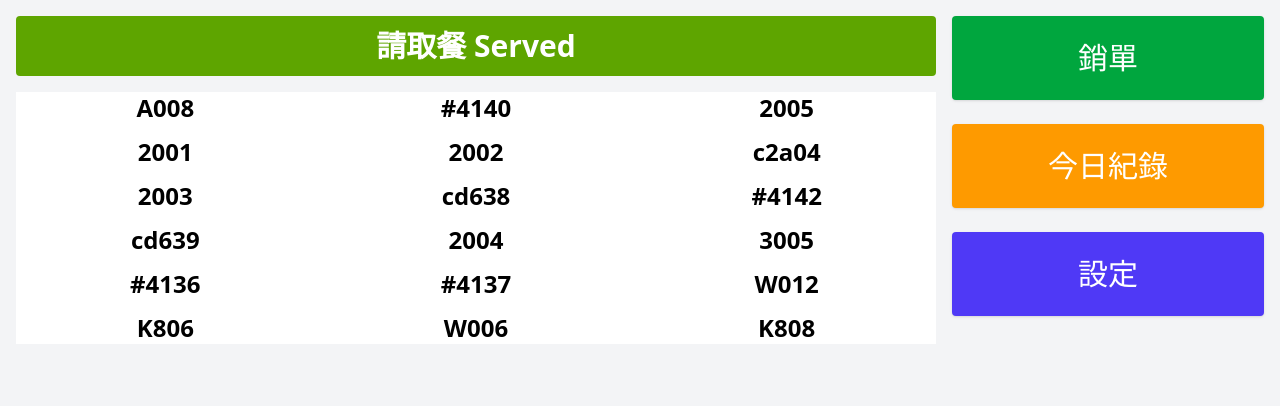
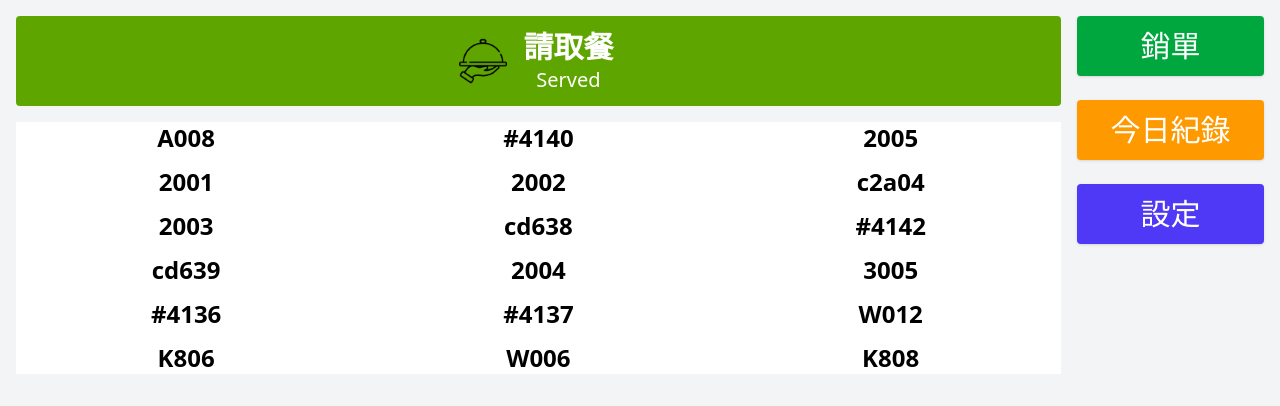
Before and after one commit to Roger0122/callNumber, a Vue app: page /admin in a window 1280 px wide. Shown: the top 406 px of the page. Built offline with nearby package versions, Linux system fonts and the light colour scheme.

Commit message:
新增 共用TitleBox組件

```diff
--- /dev/null
+++ b/src/components/TitleBox.vue
@@ -0,0 +1,27 @@
+<template>
+  <div :class="['text-white py-3 px-4 mb-4 rounded flex items-center  justify-center gap-3', bgColor]">
+    <!-- 圖示 -->
+    <img v-if="icon" :src="icon" alt="icon" class="w-12 h-12" />
+
+    <!-- 中文標題 + 英文副標 -->
+    <div class="flex flex-col leading-tight mx-1">
+      <p class="text-3xl font-bold leading-tight">{{ title }}</p>
+      <p class="text-xl font-light text-center">{{ subtitle }}</p>
+    </div>
+  </div>
+</template>
+
+<script setup>
+defineProps({
+  icon: {
+    type: String,
+    default: null
+  },
+  title: String,
+  subtitle: String,
+  bgColor: {
+    type: String,
+    default: 'bg-gray-600'
+  }
+})
+</script>
--- a/src/views/AdminView.vue
+++ b/src/views/AdminView.vue
@@ -1,8 +1,14 @@
 <template>
   <div class="flex h-screen w-screen bg-gray-100 p-4">
     <!-- 左側：叫號清單區 -->
-    <div class="w-[75%] pr-4 flex flex-col">
-      <div class="bg-lime-600  text-white text-3xl font-bold text-center py-3 mb-4 rounded">請取餐 Served</div>
+    <div class="w-[85%] pr-4 flex flex-col">
+        <TitleBox
+          icon="/Served.png"
+          title="請取餐"
+          subtitle="Served"
+          bgColor="bg-lime-600"
+        />
+
       <div class="grid grid-cols-3 gap-3 text-2xl font-bold bg-white ">
         <div v-for="(num, index) in servedList" :key="index" class="text-center  justify-center">
           {{ num }}
@@ -11,16 +17,29 @@
     </div>
 
     <!-- 右側：操作按鈕 -->
-    <div class="w-[25%] flex flex-col justify-start gap-6">
-      <button class="bg-green-600 text-white text-3xl py-6 rounded shadow">銷單</button>
-      <button class="bg-amber-500 text-white text-3xl py-6 rounded shadow">今日紀錄</button>
-      <button class="bg-indigo-600 text-white text-3xl py-6 rounded shadow">設定</button>
+    <div class="w-[15%] flex flex-col justify-start gap-6">
+      <button
+      :class="[
+      'text-white text-3xl py-3 rounded shadow font-medium',
+      isActive ? 'bg-red-600' : 'bg-green-600'
+    ]"
+      @click="isActive = !isActive"
+      >銷單</button>
+      <button class="bg-amber-500 text-white text-3xl py-3 rounded shadow font-medium">今日紀錄</button>
+      <button class="bg-indigo-600 text-white text-3xl py-3 rounded shadow font-medium">設定</button>
     </div>
   </div>
 </template>
 
 <script setup>
 import { ref } from 'vue'
+import TitleBox from '../components/TitleBox.vue'
+
+const isActive = ref(false)
+
+
+
+
 
 // 模擬號碼
 const servedList = ref([
@@ -33,4 +52,6 @@ const servedList = ref([
 ])
 
 
+
+
 </script>
--- a/src/views/CustomerView.vue
+++ b/src/views/CustomerView.vue
@@ -2,8 +2,13 @@
   <div class="flex h-screen w-screen bg-gray-100 p-4">
 
         <!-- 左側：準備中 -->
-        <div class="w-[40%] pr-4 flex flex-col">
-      <div class="bg-red-600  text-white text-3xl font-bold text-center py-3 mb-4 rounded">準備中 Preparing <span>等待人數 16</span></div>
+    <div class="w-[40%] pr-4 flex flex-col">
+        <TitleBox
+          icon="/Preparing.png"
+          title="準備中"
+          subtitle="Preparing"
+          bgColor="bg-red-600"
+        />
       <div class="grid grid-cols-3 gap-3 text-2xl font-bold bg-white ">
         <div v-for="(num, index) in servedList" :key="index" class="text-center  justify-center text-red-600">
           {{ num }}
@@ -14,7 +19,13 @@
 
     <!-- 右側：叫號清單區 -->
     <div class="w-[40%] pr-4 flex flex-col">
-      <div class="bg-lime-600  text-white text-3xl font-bold text-center py-3 mb-4 rounded">請取餐 Served</div>
+        <TitleBox
+          icon="/Served.png"
+          title="請取餐"
+          subtitle="Served"
+          bgColor="bg-lime-600"
+        />
+
       <div class="grid grid-cols-3 gap-3 text-2xl font-bold bg-white ">
         <div v-for="(num, index) in servedList" :key="index" class="text-center  justify-center ">
           {{ num }}
@@ -23,7 +34,12 @@
     </div>
   <!-- 外送取餐 -->
         <div class="w-[20%] pr-4 flex flex-col">
-      <div class="bg-amber-600  text-white text-3xl font-bold text-center py-3 mb-4 rounded">外送取餐 Delivery</div>
+        <TitleBox
+          title="外送取餐"
+          subtitle="Delivery"
+          bgColor="bg-amber-600"
+        />
+
       <div class="grid grid-cols-2 gap-3 text-2xl font-bold bg-white ">
         <div v-for="(num, index) in servedList" :key="index" class="text-center  justify-center  text-red-600">
           {{ num }}
@@ -37,6 +53,9 @@
 
 <script setup>
 import { ref } from 'vue'
+import TitleBox from '../components/TitleBox.vue'
+
+
 
 // 模擬號碼
 const servedList = ref([
```
Also changed, not shown: public/Preparing.png (added), public/Served.png (added).
